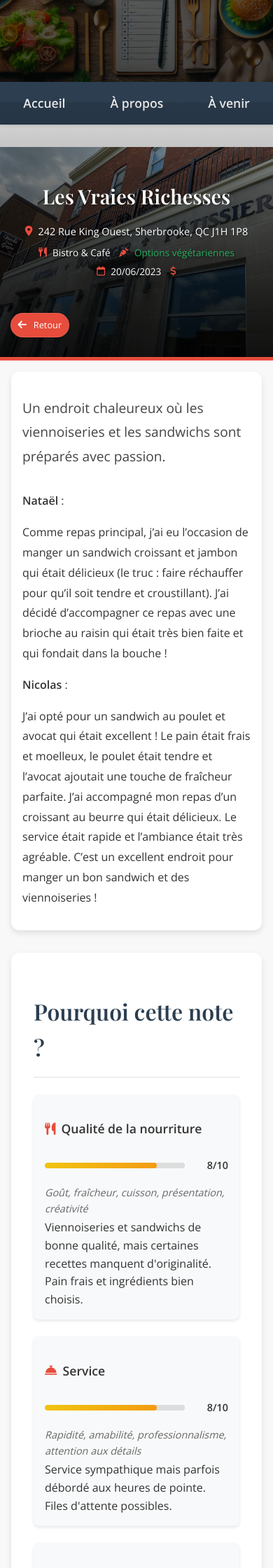
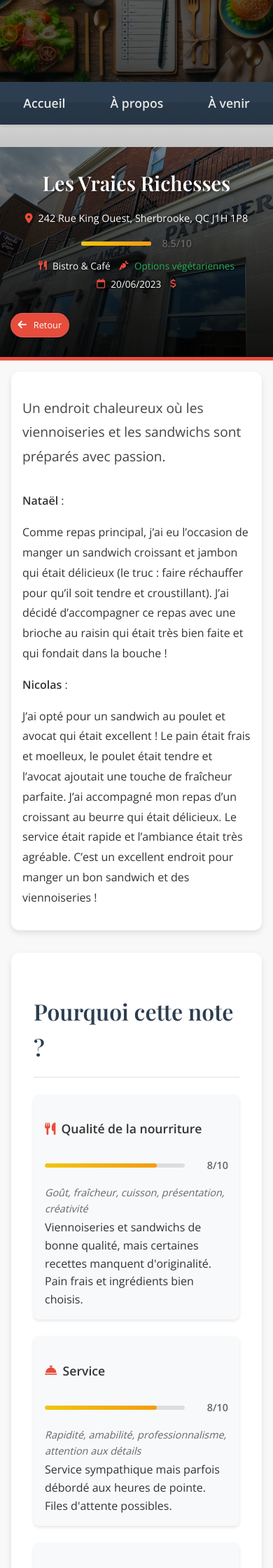
Before and after one commit to Natael21/blog-culinaire, a Jekyll site: the page built from _posts/2023-06-20-les-vraies-richesses.markdown, in a window 390 px wide. Shown: the part 403-2643 px from the top of the page at 70% size. Built offline with Jekyll 4.4.1, drawn with Linux system fonts in a browser that asks for light colours; a script that is not in the unit is left out; comment, search, counter and statistics services are not loaded.

Commit message:
Enhance restaurant layout and CSS for improved rating display and mobile responsiveness
- Added a rating section to the restaurant layout, including a visual representation of the rating score.
- Updated CSS styles for the rating component to improve aesthetics and usability.
- Refined mobile styles for better alignment and spacing of restaurant metadata and rating information.

```diff
--- a/_layouts/restaurant.html
+++ b/_layouts/restaurant.html
@@ -12,6 +12,14 @@
       <div class="restaurant-location">
         <i class="fas fa-map-marker-alt"></i>
         <span>{{ page.address }}</span>
+      </div>
+      <div class="rating">
+        <a href="#ratings-section" class="rating-link">
+          <div class="rating-bar">
+            <div class="rating-fill" data-rating="{{ page.note }}"></div>
+          </div>
+          <span class="score">{{ page.note }}/10</span>
+        </a>
       </div>
       <div class="restaurant-meta">
         <div class="meta-line">
--- a/assets/css/restaurant.css
+++ b/assets/css/restaurant.css
@@ -170,11 +170,6 @@
     color: white;
     text-shadow: 1px 1px 3px rgba(0, 0, 0, 0.5);
     background: linear-gradient(to bottom, rgba(0, 0, 0, 0.1), rgba(0, 0, 0, 0.7));
-    display: flex;
-    flex-direction: column;
-    align-items: center;
-    justify-content: center;
-    height: 100%;
 }
 
 .restaurant-header h1 {
@@ -200,16 +195,9 @@
 
 .restaurant-meta {
     display: flex;
-    flex-direction: column;
-    align-items: center;
-    gap: 0.5rem;
-    width: 100%;
-}
-
-.meta-line {
-    display: flex;
     align-items: center;
     gap: 1rem;
+    flex-wrap: wrap;
     justify-content: center;
 }
 
@@ -244,14 +232,6 @@
     transition: all 0.2s ease;
     vertical-align: middle;
     cursor: pointer;
-}
-
-.restaurant-meta {
-    display: flex;
-    align-items: center;
-    gap: 1rem;
-    flex-wrap: wrap;
-    justify-content: center;
 }
 
 .restaurant-meta .rating:hover {
@@ -289,18 +269,6 @@
     z-index: 2;
     border-radius: 4px;
 }
-
-.restaurant-meta .rating-fill[data-rating="1"] { width: 10%; }
-.restaurant-meta .rating-fill[data-rating="2"] { width: 20%; }
-.restaurant-meta .rating-fill[data-rating="3"] { width: 30%; }
-.restaurant-meta .rating-fill[data-rating="4"] { width: 40%; }
-.restaurant-meta .rating-fill[data-rating="5"] { width: 50%; }
-.restaurant-meta .rating-fill[data-rating="6"] { width: 60%; }
-.restaurant-meta .rating-fill[data-rating="7"] { width: 70%; }
-.restaurant-meta .rating-fill[data-rating="7.3"] { width: 73%; }
-.restaurant-meta .rating-fill[data-rating="8"] { width: 80%; }
-.restaurant-meta .rating-fill[data-rating="9"] { width: 90%; }
-.restaurant-meta .rating-fill[data-rating="10"] { width: 100%; }
 
 .restaurant-meta .score {
     color: white;
@@ -384,20 +352,15 @@
 }
 
 .rating {
-    display: flex;
-    align-items: center;
-    gap: 1rem;
-    position: relative;
+    margin: 0.5rem 0;
 }
 
 .rating-bar {
-    flex-grow: 1;
+    width: 100px;
     height: 8px;
-    background-color: var(--border-color);
+    background: rgba(221, 221, 221, 0.2);
     border-radius: 4px;
     overflow: hidden;
-    min-width: 100px;
-    max-width: 200px;
     position: relative;
 }
 
@@ -433,11 +396,9 @@
 .rating-fill[data-rating="9"] { width: 90%; }
 .rating-fill[data-rating="10"] { width: 100%; }
 
-.score {
-    color: var(--secondary-color);
-    font-weight: bold;
-    min-width: 45px;
-    text-align: right;
+.rating .score {
+    font-weight: 600;
+    font-size: 1rem;
 }
 
 .criteria {
@@ -482,9 +443,9 @@
 .rating-link {
     display: flex;
     align-items: center;
-    gap: 1rem;
+    gap: 0.8rem;
     text-decoration: none;
-    color: inherit;
+    color: white;
     cursor: pointer;
     transition: transform 0.2s ease;
 }
@@ -554,6 +515,67 @@
 
 /* Responsive Design
 ------------------------- */
+@media (max-width: 768px) and (orientation: portrait) {
+    .restaurant-header {
+        height: 300px;
+    }
+
+    .restaurant-header-content {
+        display: flex;
+        flex-direction: column;
+        align-items: center;
+        justify-content: center;
+        height: 100%;
+    }
+
+    .restaurant-header h1 {
+        font-size: 1.8rem;
+        margin-bottom: 0.5rem;
+    }
+
+    .restaurant-location {
+        font-size: 0.9rem;
+        margin: 0.5rem 0;
+    }
+
+    .rating {
+        margin: 0.3rem 0;
+    }
+
+    .restaurant-meta {
+        flex-direction: column;
+        gap: 0.3rem;
+        margin-top: 0.3rem;
+        width: 100%;
+    }
+
+    .meta-line {
+        display: flex;
+        align-items: center;
+        gap: 0.8rem;
+        justify-content: center;
+    }
+
+    .restaurant-meta .style,
+    .restaurant-meta .diet-type,
+    .restaurant-meta .date,
+    .restaurant-meta .price {
+        font-size: 0.85rem;
+    }
+
+    .restaurant-meta .rating {
+        margin-bottom: 0.5rem;
+    }
+
+    html {
+        scroll-padding-top: 1rem;
+    }
+
+    #ratings-section {
+        scroll-margin-top: 1rem;
+    }
+}
+
 @media (max-width: 768px) {
     .ratings-section {
         padding: 1.5rem;
@@ -581,7 +603,12 @@
     }
 
     .rating-bar {
-        width: 150px;
+        width: 80px;
+        height: 6px;
+    }
+
+    .rating .score {
+        font-size: 0.9rem;
     }
 
     .restaurant-navigation {
@@ -636,8 +663,13 @@
         margin: 0.5rem 0;
     }
 
+    .rating {
+        margin: 0.3rem 0;
+    }
+
     .restaurant-meta {
         gap: 0.3rem;
+        margin-top: 0.3rem;
     }
 
     .meta-line {
@@ -654,4 +686,12 @@
     .restaurant-meta .rating {
         margin-bottom: 0.5rem;
     }
+
+    html {
+        scroll-padding-top: 1rem; /* Réduit en mobile car le header est plus petit */
+    }
+
+    #ratings-section {
+        scroll-margin-top: 1rem; /* Réduit en mobile car le header est plus petit */
+    }
 }
```
